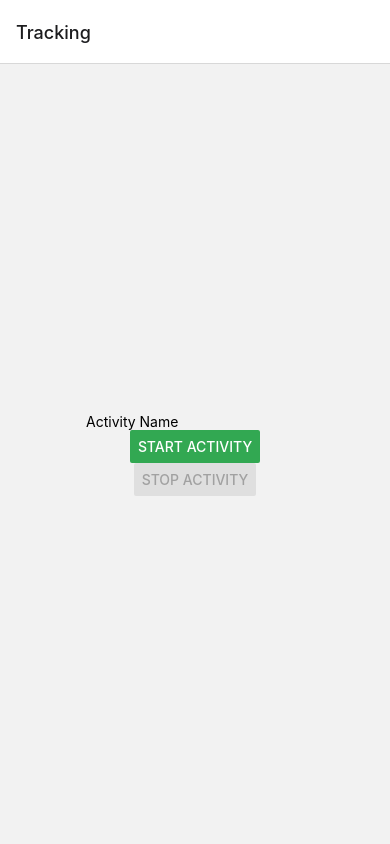
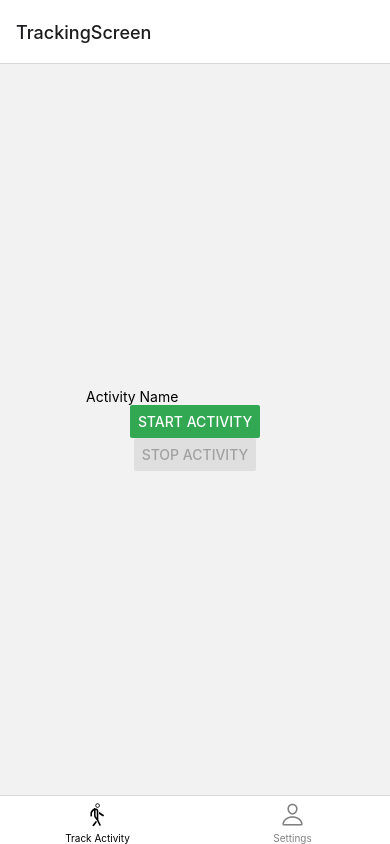
Before and after one commit to AJVEATS/activity-tracker-react-native, a React Native app: screen /MainBottomTabNavigator in a window 390 px wide. Built offline with nearby package versions, Linux system fonts and the light colour scheme.

Commit message:
Improved overall application navigation

```diff
--- a/App.js
+++ b/App.js
@@ -5,6 +5,9 @@ import { createStackNavigator } from '@react-navigation/stack';
 import LoginScreen from './Screens/LoginScreen';
 import ActivityScreen from './Screens/ActivityScreen';
 import TrackingScreen from './Screens/TrackingScreen';
+import { createBottomTabNavigator } from '@react-navigation/bottom-tabs';
+import Ionicons from 'react-native-vector-icons/Ionicons';
+import MainBottomTabNavigator from './Navigation/MainBottomTabNavigator';
 
 const Stack = createStackNavigator();
 
@@ -18,10 +21,41 @@ function MyStack() {
   );
 }
 
+const Tab = createBottomTabNavigator();
+
+function MyTabs() {
+  return (
+    // <Tab.Navigator
+    //   screenOptions={({ route }) => ({
+    //     headerShown: false,
+    //     tabBarIcon: ({ focused, color, size }) => {
+    //       let iconName;
+    //       if (route.name === 'Home') {
+    //         iconName = focused
+    //           ? 'list'
+    //           : 'list-outline';
+    //       } else if (route.name === 'Settings') {
+    //         iconName = focused
+    //           ? 'earth'
+    //           : 'earth-outline';
+    //       }
+    //       return <Ionicons name={iconName} size={size} color={color} />;
+    //     },
+    //     tabBarActiveTintColor: 'black',
+    //     tabBarInactiveTintColor: 'gray',
+    //   })}>
+    //   <Tab.Screen name="Home" component={TrackingScreen} />
+    //   <Tab.Screen name="Settings" component={LoginScreen} />
+    // </Tab.Navigator>
+    <MainBottomTabNavigator />
+  );
+}
+
 export default function App() {
   return (
     <NavigationContainer>
-      <MyStack />
+      {/* <MyStack /> */}
+      <MyTabs />
     </NavigationContainer>
   );
 }
--- a/Components/FirebaseAuthComponent.js
+++ b/Components/FirebaseAuthComponent.js
@@ -1,4 +1,5 @@
 import { StyleSheet, Text, View } from 'react-native';
+import { SafeAreaView } from 'react-native-safe-area-context';
 import { initializeApp } from 'firebase/app';
 import React from 'react';
 
@@ -17,9 +18,9 @@ const app = initializeApp(firebaseConfig);
 
 const FirebaseAuthComponent = () => {
     return (
-        <View>
+        <SafeAreaView>
             <Text>FirebaseAuthComponent</Text>
-        </View>
+        </SafeAreaView>
     )
 }
 
--- /dev/null
+++ b/Navigation/MainBottomTabNavigator.js
@@ -0,0 +1,39 @@
+import { createBottomTabNavigator } from "@react-navigation/bottom-tabs";
+import Ionicons from 'react-native-vector-icons/Ionicons';
+import colors from "../colors";
+import LoginScreen from "../Screens/LoginScreen";
+import ActivityScreen from "../Screens/ActivityScreen";
+import TrackingScreen from "../Screens/TrackingScreen";
+import TrackActivityNavigator from "./TrackActivityNavigator";
+import ProfileScreen from "../Screens/ProfileScreen";
+
+const MainBottomTabNavigator = () => {
+    const Tab = createBottomTabNavigator();
+
+    return (
+        <Tab.Navigator
+            screenOptions={({ route }) => ({
+                headerShown: false,
+                tabBarIcon: ({ focused, color, size }) => {
+                    let iconName;
+                    if (route.name === 'Track Activity') {
+                        iconName = focused
+                            ? 'walk'
+                            : 'walk-outline';
+                    } else if (route.name === 'Settings') {
+                        iconName = focused
+                            ? 'person'
+                            : 'person-outline';
+                    }
+                    return <Ionicons name={iconName} size={size} color={color} />;
+                },
+                tabBarActiveTintColor: 'black',
+                tabBarInactiveTintColor: 'gray',
+            })}>
+            <Tab.Screen name="Track Activity" component={TrackActivityNavigator} />
+            <Tab.Screen name="Settings" component={ProfileScreen} />
+        </Tab.Navigator>
+    );
+}
+
+export default MainBottomTabNavigator
--- /dev/null
+++ b/Navigation/TrackActivityNavigator.js
@@ -0,0 +1,15 @@
+import { createStackNavigator } from "@react-navigation/stack";
+import TrackingScreen from "../Screens/TrackingScreen";
+import ActivityScreen from "../Screens/ActivityScreen";
+
+const TrackActivityNavigator = () => {
+    const appStack = createStackNavigator();
+    return (
+        <appStack.Navigator>
+            <appStack.Screen name="TrackingScreen" component={TrackingScreen} />
+            <appStack.Screen name="ActivityScreen" component={ActivityScreen} />
+        </appStack.Navigator>
+    )
+}
+
+export default TrackActivityNavigator
--- /dev/null
+++ b/Screens/ProfileScreen.js
@@ -0,0 +1,15 @@
+import { StyleSheet, Text, View } from 'react-native';
+import { SafeAreaView } from 'react-native-safe-area-context';
+import React from 'react';
+
+const ProfileScreen = () => {
+    return (
+        <SafeAreaView>
+            <Text>Profile Screen</Text>
+        </SafeAreaView>
+    )
+}
+
+export default ProfileScreen
+
+const styles = StyleSheet.create({})
--- a/Screens/TrackingScreen.js
+++ b/Screens/TrackingScreen.js
@@ -1,4 +1,5 @@
-import { Platform, Text, SafeAreaView, StyleSheet, View, Button, TextInput } from 'react-native';
+import { StyleSheet, Button, TextInput } from 'react-native';
+import { SafeAreaView } from 'react-native-safe-area-context';
 import { useNavigation } from '@react-navigation/native';
 import React, { useState, useEffect } from 'react';
 import * as Location from 'expo-location';
@@ -40,11 +41,10 @@ export default function TrackingScreen() {
     }, [activityStarted]);
 
     return (
-        <View style={styles.container}>
+        <SafeAreaView style={styles.container}>
             <TextInput
                 onChangeText={onChangeActivityName}
-                value={activityName}
-            />
+                value={activityName} />
             <Button
                 style={styles.buttons}
                 color='#32a852'
@@ -57,16 +57,10 @@ export default function TrackingScreen() {
                 disabled={showStopActivity}
                 onPress={() => {
                     setActivityStarted(false);
-                    navigation.navigate('Activity', { data: coordinatesArray, activityInfo: activityName });
-                }}
-            />
-            {/* <Button
-                style={styles.buttons}
-                title="View activity"
-                onPress={() => navigation.navigate('Activity', { data: coordinatesArray })}
-            /> */}
-        </View>
-    )
+                    navigation.push('ActivityScreen', { data: coordinatesArray, activityInfo: activityName });
+                }} />
+        </SafeAreaView>
+    );
 }
 
 const styles = StyleSheet.create({
--- /dev/null
+++ b/colors.js
@@ -0,0 +1,7 @@
+/**
+ * @fileoverview This file has all of the application's colours
+ */
+export default {
+    black: '#000000',
+    white: '#ffffff',
+}
--- a/package.json
+++ b/package.json
@@ -10,6 +10,7 @@
   },
   "dependencies": {
     "@react-native-async-storage/async-storage": "^1.17.11",
+    "@react-navigation/bottom-tabs": "^6.5.0",
     "@react-navigation/native": "^6.1.0",
     "@react-navigation/stack": "^6.3.8",
     "expo": "~47.0.8",
@@ -18,7 +19,9 @@
     "firebase": "^9.15.0",
     "react": "18.1.0",
     "react-native": "0.70.5",
-    "react-native-maps": "1.3.2"
+    "react-native-ionicons": "^4.6.5",
+    "react-native-maps": "1.3.2",
+    "react-native-safe-area-context": "4.4.1"
   },
   "devDependencies": {
     "@babel/core": "^7.12.9"
```
Also changed, not shown: 1 other file (tests, documents, lock files or other folders).
